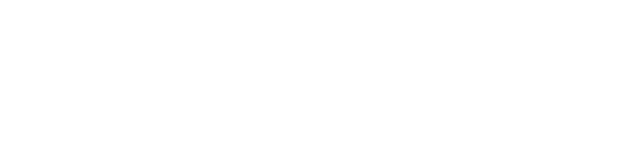
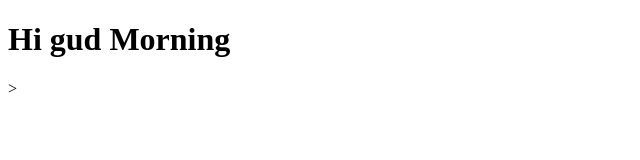
Before and after one commit to srikanth4896/gitcommands, a plain HTML site: page index.html in a window 1280 px wide. Shown: the whole page, without its empty margins (0-640 px from the left). Drawn offline with Linux system fonts and the light colour scheme.

Commit message:
Add h1 tag in index.html

```diff
--- a/index.html
+++ b/index.html
@@ -6,6 +6,6 @@
     <title>Document</title>
 </head>
 <body>
-
+  <H1>Hi gud Morning</H1>>
 </body>
 </html>
```
